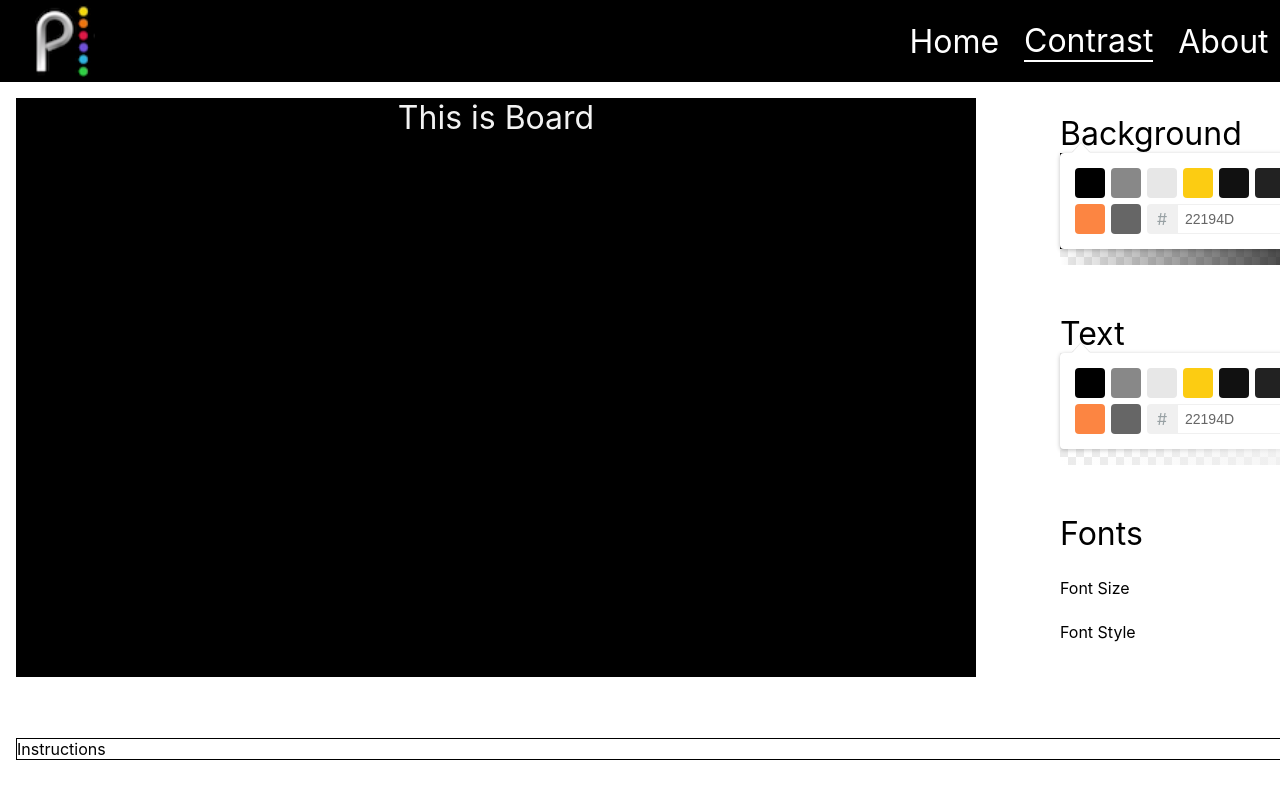
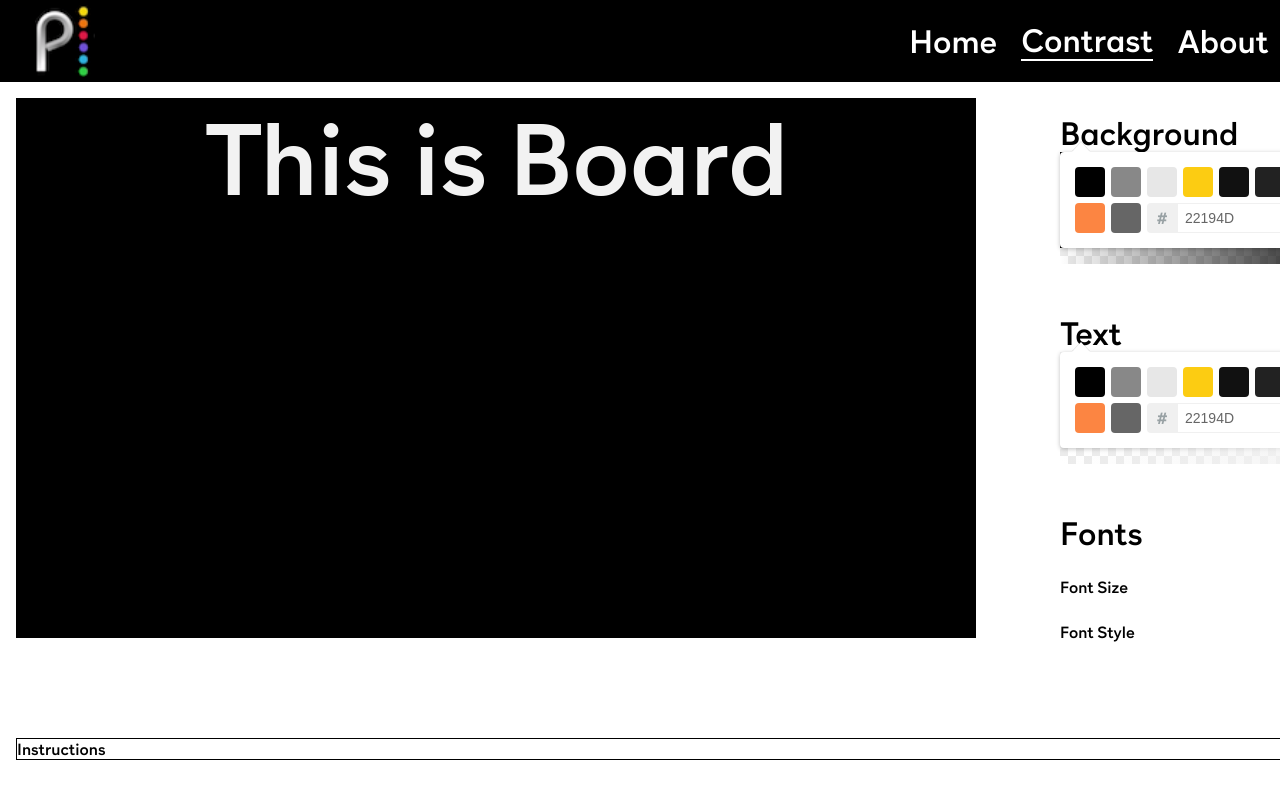
Before and after one commit to GoncaloBM/peacock-constrast-test, a React (Create React App) app: page /contrast in a window 1280 px wide. Shown: the top 794 px of the page. Built offline with nearby package versions, Linux system fonts and the light colour scheme.

Commit message:
Peacock Font installed and Increasing and Decreasing Font Size with Arrows

```diff
--- a/src/App.css
+++ b/src/App.css
@@ -63,6 +63,7 @@ body {
 }
 
 .wrapper-board {
+  position: relative;
   width: 75%;
 }
 
@@ -78,7 +79,8 @@ body {
 }
 
 .board-text {
-  font-size: 2rem;
+  position: absolute;
+  top: 0;
 }
 
 .menu {
--- a/src/App.js
+++ b/src/App.js
@@ -1,7 +1,8 @@
 import React, { useEffect, useState } from "react";
 import "./App.css";
 import Menu from "./components/Menu/Menu";
-import FileUpload from "./components/fileUploader/fileUpload"
+import './fonts/fonts.css'
+import FileUpload from "./components/fileUploader/fileUpload";
 import axios from "axios";
 import { BrowserRouter as Router, Switch, Route, Link } from "react-router-dom";
 
@@ -13,6 +14,8 @@ const Contrast = ({
   getColor,
   imageDB,
   changeBk,
+  fontSize,
+  changeFontSizeState
 }) => {
   return (
     <>
@@ -26,7 +29,9 @@ const Contrast = ({
             }}
             className="Board"
           >
-            <div className='board-text'>This is Board</div>
+            <div className="board-text" style={{ fontSize: `${fontSize}px` }}>
+              This is Board
+            </div>
           </div>
         </div>
 
@@ -38,6 +43,8 @@ const Contrast = ({
             getColor={getColor}
             changeBk={changeBk}
             imageDB={imageDB}
+            fontSize={fontSize}
+            changeFontSizeState={changeFontSizeState}
           />
         </div>
       </div>
@@ -60,6 +67,8 @@ function App(props) {
     a: 1,
   });
 
+  const [fontSize, setfontSize] = useState(100);
+
   const getWindowLocation = () => {
     if (window.location.pathname === "/") {
       return 0;
@@ -79,6 +88,7 @@ function App(props) {
 
   useEffect(() => {
     fetchImages();
+
     const navBarNavigation = (e) => {
       if (navBarNavigating) {
         let newIndex = linkIndex;
@@ -114,7 +124,14 @@ function App(props) {
     return () => {
       window.removeEventListener("keydown", navBarNavigation);
     };
-  }, [colorText, backgroundColor, bkImage, linkIndex, navBarNavigating]);
+  }, [
+    colorText,
+    backgroundColor,
+    bkImage,
+    linkIndex,
+    navBarNavigating,
+    fontSize,
+  ]);
 
   let getColor = (color, isText) => {
     if (isText) {
@@ -147,9 +164,13 @@ function App(props) {
     }
   };
 
+  const changeFontSizeState = (increaseOrDecrease) => {
+    setfontSize(fontSize + increaseOrDecrease);
+  };
+
   return (
     <Router>
-      <div className="App">
+      <div className="App" style={{fontFamily: 'peacock'}}>
         <header className="header">
           <div className="logo"></div>
 
@@ -205,13 +226,14 @@ function App(props) {
                 getColor={getColor}
                 imageDB={imageDB}
                 changeBk={changeBk}
+                fontSize={fontSize}
+                changeFontSizeState={changeFontSizeState}
               />
             </Route>
             <Route path="/">
-            <FileUpload />
+              <FileUpload />
             </Route>
           </Switch>
-
         </div>
       </div>
     </Router>
--- a/src/components/Menu/Menu.js
+++ b/src/components/Menu/Menu.js
@@ -13,6 +13,16 @@ const Menu = (props) => {
   };
 
   useEffect(() => {
+    const changeSizeFont = (e) => {
+      if (indexFocusedItem === 7) {
+        if (e.keyCode === 39) {
+          props.changeFontSizeState(1);
+        } else if (e.keyCode === 37) {
+          props.changeFontSizeState(-1);
+        }
+      }
+    };
+
     const nextImg = (numero) => {
       const nextImage = currentPhotoID + numero;
       if (nextImage > props.imageDB.length) {
@@ -79,10 +89,12 @@ const Menu = (props) => {
     };
     window.addEventListener("keydown", changeImageWithArrow);
     window.addEventListener("keydown", keyNavigate);
+    window.addEventListener("keydown", changeSizeFont);
     //console.log(indexFocusedItem)
     return () => {
       window.removeEventListener("keydown", keyNavigate);
       window.removeEventListener("keydown", changeImageWithArrow);
+      window.removeEventListener("keydown", changeSizeFont);
     };
   }, [indexFocusedItem, showVirtualKeyboard, currentPhotoID, props]);
 
@@ -129,8 +141,16 @@ const Menu = (props) => {
         </li>
       </ul>
       <ul className="category-menu">
-        <li className={` title-menu ${indexFocusedItem === 3 ? "focused" : ""}`}>Text</li>
-        <li className={`color-keyboard ${indexFocusedItem === 4 ? "focused" : ""}`}>
+        <li
+          className={` title-menu ${indexFocusedItem === 3 ? "focused" : ""}`}
+        >
+          Text
+        </li>
+        <li
+          className={`color-keyboard ${
+            indexFocusedItem === 4 ? "focused" : ""
+          }`}
+        >
           <Twitterpicker
             previewColor={props.colorText}
             isText={true}
@@ -163,7 +183,11 @@ const Menu = (props) => {
         </li>
       </ul>
       <ul className="category-menu">
-        <li className={` title-menu ${indexFocusedItem === 6 ? "focused" : ""}`}>Fonts</li>
+        <li
+          className={` title-menu ${indexFocusedItem === 6 ? "focused" : ""}`}
+        >
+          Fonts
+        </li>
         <li className={`${indexFocusedItem === 7 ? "focused" : ""}`}>
           Font Size
         </li>
```
Lines whose indentation alone changed are shown as unchanged.
